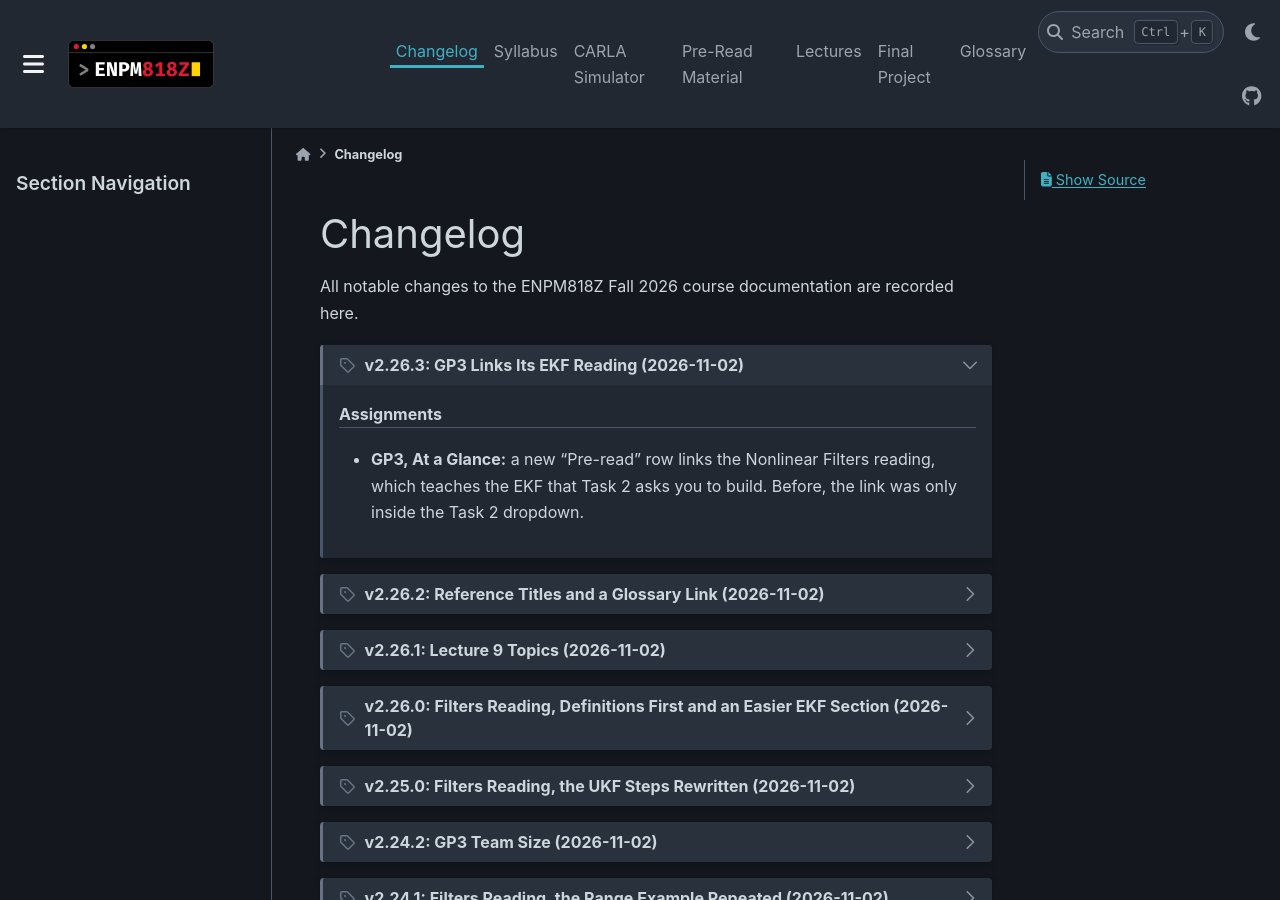
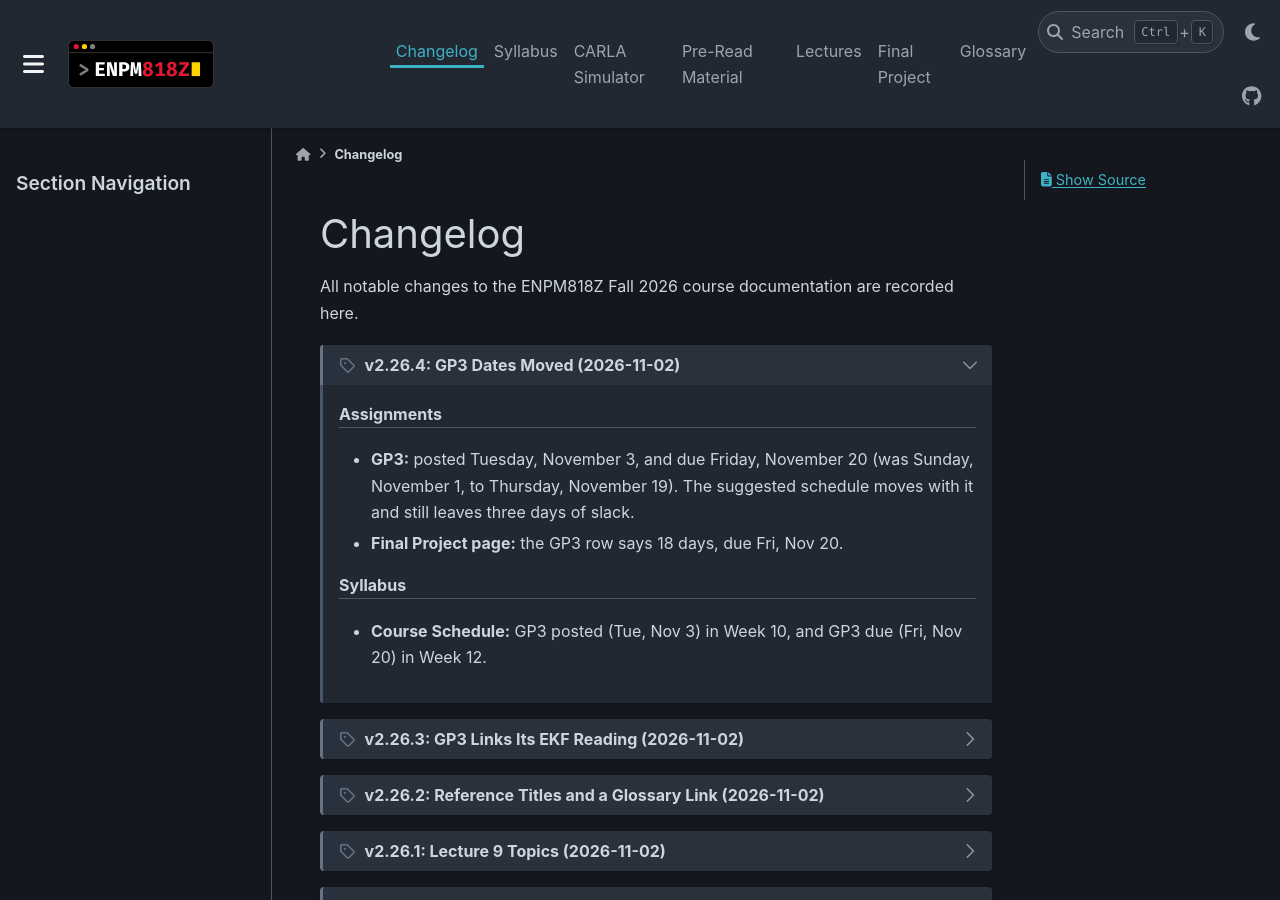
Before and after one commit to zeidk/enpm818z-fall-2026-docs, a Sphinx documentation site: the page built from docs/source/changelog/changelog.rst, in a window 1280 px wide and 900 px high. Built offline with Sphinx 7.4.7 and the PyData theme 0.15.4, drawn with Linux system fonts in a browser that asks for light colours; pages that are not in the unit, such as notebooks, are missing from menus.

Commit message:
GP3: posted Tue, Nov 3, due Fri, Nov 20
Move the dates on the GP3 page, its suggested schedule, the Final
Project table and the syllabus schedule.

```diff
--- a/docs/source/assignments/index.rst
+++ b/docs/source/assignments/index.rst
@@ -54,7 +54,7 @@
    * - GP3: Fusion & Localization
      - 100
      - 25%
-     - 19 days, due Thu, Nov 19
+     - 18 days, due Fri, Nov 20
      - L2, L3, L5, L6
 
 .. note::
--- a/docs/source/changelog/changelog.rst
+++ b/docs/source/changelog/changelog.rst
@@ -5,10 +5,27 @@
 All notable changes to the ENPM818Z Fall 2026 course documentation are recorded here.
 
 
+.. dropdown:: v2.26.4: GP3 Dates Moved (2026-11-02)
+   :icon: tag
+   :class-container: sd-border-success
+   :open:
+
+   .. rubric:: Assignments
+
+   - **GP3:** posted Tuesday, November 3, and due Friday, November 20 (was
+     Sunday, November 1, to Thursday, November 19). The suggested schedule
+     moves with it and still leaves three days of slack.
+   - **Final Project page:** the GP3 row says 18 days, due Fri, Nov 20.
+
+   .. rubric:: Syllabus
+
+   - **Course Schedule:** GP3 posted (Tue, Nov 3) in Week 10, and GP3 due
+     (Fri, Nov 20) in Week 12.
+
+
 .. dropdown:: v2.26.3: GP3 Links Its EKF Reading (2026-11-02)
    :icon: tag
    :class-container: sd-border-success
-   :open:
 
    .. rubric:: Assignments
 
--- a/docs/source/syllabus/index.rst
+++ b/docs/source/syllabus/index.rst
@@ -696,7 +696,7 @@
      - 10
      - Motion Planning
      - L9
-     - :assignment:`GP3 posted (Sun, Nov 1)`
+     - :assignment:`GP3 posted (Tue, Nov 3)`
    * - 11/12
      - 11
      - Trajectory Generation & Control
@@ -707,7 +707,7 @@
      - End-to-End Driving, VLA & Imitation Learning
      - L11
      - | :quiz:`Quiz 4`
-       | :assignment:`GP3 due, GP4 and report posted`
+       | :assignment:`GP3 due (Fri, Nov 20), GP4 and report posted`
    * - 11/26
      -
      - :no-class:`Thanksgiving recess: no class`
```
Also changed, not shown: docs/source/assignments/gp3.rst (+8 -8 lines).
